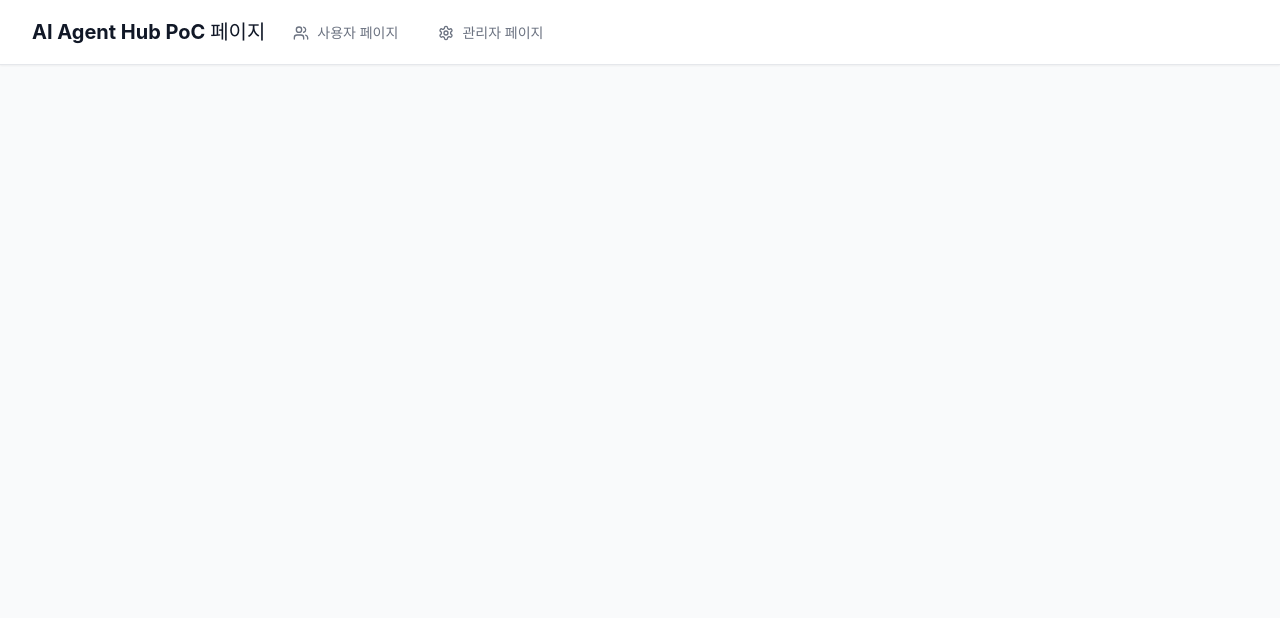
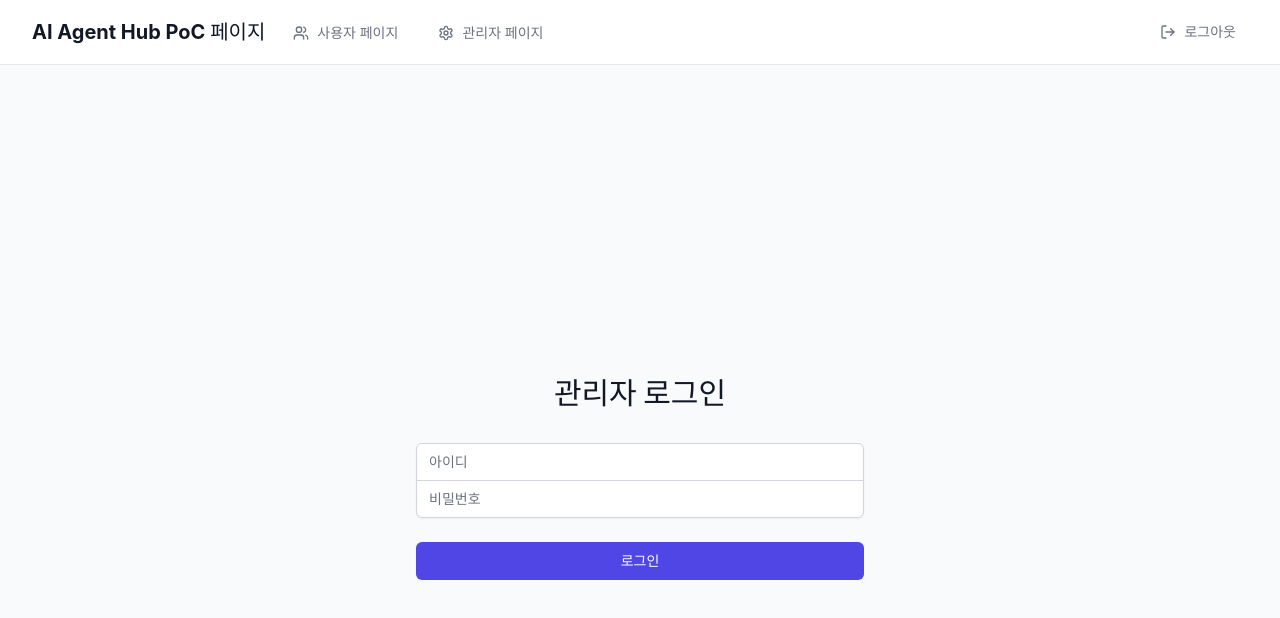
Before and after one commit to alisyos/hub2, a React (Vite) app: page /login in a window 1280 px wide. Shown: the top 618 px of the page. Built offline with nearby package versions, Linux system fonts and the light colour scheme; no server answers; sample sign-in values are in the browser's storage.

Commit message:
관리자 로그인 기능 추가

```diff
--- a/src/App.tsx
+++ b/src/App.tsx
@@ -1,12 +1,22 @@
 import React from 'react';
-import { BrowserRouter as Router, Routes, Route, Link, useLocation } from 'react-router-dom';
-import { Users, Settings } from 'lucide-react';
+import { BrowserRouter as Router, Routes, Route, Link, useLocation, useNavigate } from 'react-router-dom';
+import { Users, Settings, LogOut } from 'lucide-react';
 import { OutLinkProvider } from './context/OutLinkContext';
+import { AuthProvider, useAuth } from './context/AuthContext';
 import UserPage from './components/UserPage';
 import AdminPage from './components/AdminPage';
+import LoginPage from './components/LoginPage';
+import ProtectedRoute from './components/ProtectedRoute';
 
 const Navigation: React.FC = () => {
   const location = useLocation();
+  const navigate = useNavigate();
+  const { isAuthenticated, logout } = useAuth();
+
+  const handleLogout = () => {
+    logout();
+    navigate('/login');
+  };
 
   return (
     <nav className="bg-white shadow-sm border-b border-gray-200">
@@ -41,6 +51,17 @@ const Navigation: React.FC = () => {
               </Link>
             </div>
           </div>
+          {isAuthenticated && (
+            <div className="flex items-center">
+              <button
+                onClick={handleLogout}
+                className="inline-flex items-center px-3 py-2 text-sm font-medium text-gray-500 hover:text-gray-700"
+              >
+                <LogOut className="h-4 w-4 mr-2" />
+                로그아웃
+              </button>
+            </div>
+          )}
         </div>
       </div>
     </nav>
@@ -49,6 +70,7 @@ const Navigation: React.FC = () => {
 
 const App: React.FC = () => {
   return (
+    <AuthProvider>
       <OutLinkProvider>
         <Router>
           <div className="min-h-screen bg-gray-50">
@@ -56,12 +78,21 @@ const App: React.FC = () => {
             <main className="flex-1">
               <Routes>
                 <Route path="/" element={<UserPage />} />
-              <Route path="/admin" element={<AdminPage />} />
+                <Route path="/login" element={<LoginPage />} />
+                <Route
+                  path="/admin"
+                  element={
+                    <ProtectedRoute>
+                      <AdminPage />
+                    </ProtectedRoute>
+                  }
+                />
               </Routes>
             </main>
           </div>
         </Router>
       </OutLinkProvider>
+    </AuthProvider>
   );
 };
 
--- /dev/null
+++ b/src/components/LoginPage.tsx
@@ -0,0 +1,83 @@
+import React, { useState } from 'react';
+import { useNavigate } from 'react-router-dom';
+import { useAuth } from '../context/AuthContext';
+
+const LoginPage: React.FC = () => {
+  const [username, setUsername] = useState('');
+  const [password, setPassword] = useState('');
+  const [error, setError] = useState('');
+  const navigate = useNavigate();
+  const { login } = useAuth();
+
+  const handleSubmit = (e: React.FormEvent) => {
+    e.preventDefault();
+    setError('');
+
+    if (login(username, password)) {
+      navigate('/admin');
+    } else {
+      setError('아이디 또는 비밀번호가 올바르지 않습니다.');
+    }
+  };
+
+  return (
+    <div className="min-h-screen flex items-center justify-center bg-gray-50">
+      <div className="max-w-md w-full space-y-8">
+        <div>
+          <h2 className="mt-6 text-center text-3xl font-extrabold text-gray-900">
+            관리자 로그인
+          </h2>
+        </div>
+        <form className="mt-8 space-y-6" onSubmit={handleSubmit}>
+          <div className="rounded-md shadow-sm -space-y-px">
+            <div>
+              <label htmlFor="username" className="sr-only">
+                아이디
+              </label>
+              <input
+                id="username"
+                name="username"
+                type="text"
+                required
+                className="appearance-none rounded-none relative block w-full px-3 py-2 border border-gray-300 placeholder-gray-500 text-gray-900 rounded-t-md focus:outline-none focus:ring-indigo-500 focus:border-indigo-500 focus:z-10 sm:text-sm"
+                placeholder="아이디"
+                value={username}
+                onChange={(e) => setUsername(e.target.value)}
+              />
+            </div>
+            <div>
+              <label htmlFor="password" className="sr-only">
+                비밀번호
+              </label>
+              <input
+                id="password"
+                name="password"
+                type="password"
+                required
+                className="appearance-none rounded-none relative block w-full px-3 py-2 border border-gray-300 placeholder-gray-500 text-gray-900 rounded-b-md focus:outline-none focus:ring-indigo-500 focus:border-indigo-500 focus:z-10 sm:text-sm"
+                placeholder="비밀번호"
+                value={password}
+                onChange={(e) => setPassword(e.target.value)}
+              />
+            </div>
+          </div>
+
+          {error && (
+            <div className="text-red-600 text-sm text-center">{error}</div>
+          )}
+
+          <div>
+            <button
+              type="submit"
+              className="group relative w-full flex justify-center py-2 px-4 border border-transparent text-sm font-medium rounded-md text-white bg-indigo-600 hover:bg-indigo-700 focus:outline-none focus:ring-2 focus:ring-offset-2 focus:ring-indigo-500"
+            >
+              로그인
+            </button>
+          </div>
+        </form>
+      </div>
+    </div>
+  );
+};
+
+export default LoginPage;
--- /dev/null
+++ b/src/components/ProtectedRoute.tsx
@@ -0,0 +1,19 @@
+import React from 'react';
+import { Navigate } from 'react-router-dom';
+import { useAuth } from '../context/AuthContext';
+
+interface ProtectedRouteProps {
+  children: React.ReactElement;
+}
+
+const ProtectedRoute: React.FC<ProtectedRouteProps> = ({ children }) => {
+  const { isAuthenticated } = useAuth();
+
+  if (!isAuthenticated) {
+    return <Navigate to="/login" replace />;
+  }
+
+  return children;
+};
+
+export default ProtectedRoute;
--- /dev/null
+++ b/src/context/AuthContext.tsx
@@ -0,0 +1,51 @@
+import React, { createContext, useState, useContext, useEffect } from 'react';
+
+interface AuthContextType {
+  isAuthenticated: boolean;
+  login: (username: string, password: string) => boolean;
+  logout: () => void;
+}
+
+const AuthContext = createContext<AuthContextType | undefined>(undefined);
+
+const ADMIN_ID = 'gptadmin';
+const ADMIN_PW = 'gpt1212!';
+
+export const AuthProvider: React.FC<{ children: React.ReactNode }> = ({ children }) => {
+  const [isAuthenticated, setIsAuthenticated] = useState<boolean>(false);
+
+  useEffect(() => {
+    const authStatus = localStorage.getItem('isAuthenticated');
+    if (authStatus === 'true') {
+      setIsAuthenticated(true);
+    }
+  }, []);
+
+  const login = (username: string, password: string): boolean => {
+    if (username === ADMIN_ID && password === ADMIN_PW) {
+      setIsAuthenticated(true);
+      localStorage.setItem('isAuthenticated', 'true');
+      return true;
+    }
+    return false;
+  };
+
+  const logout = () => {
+    setIsAuthenticated(false);
+    localStorage.removeItem('isAuthenticated');
+  };
+
+  return (
+    <AuthContext.Provider value={{ isAuthenticated, login, logout }}>
+      {children}
+    </AuthContext.Provider>
+  );
+};
+
+export const useAuth = () => {
+  const context = useContext(AuthContext);
+  if (context === undefined) {
+    throw new Error('useAuth must be used within an AuthProvider');
+  }
+  return context;
+};
```
Also changed, not shown: .claude/settings.local.json (added), 1 other file (tests, documents, lock files or other folders). Lines whose indentation alone changed are shown as unchanged.
